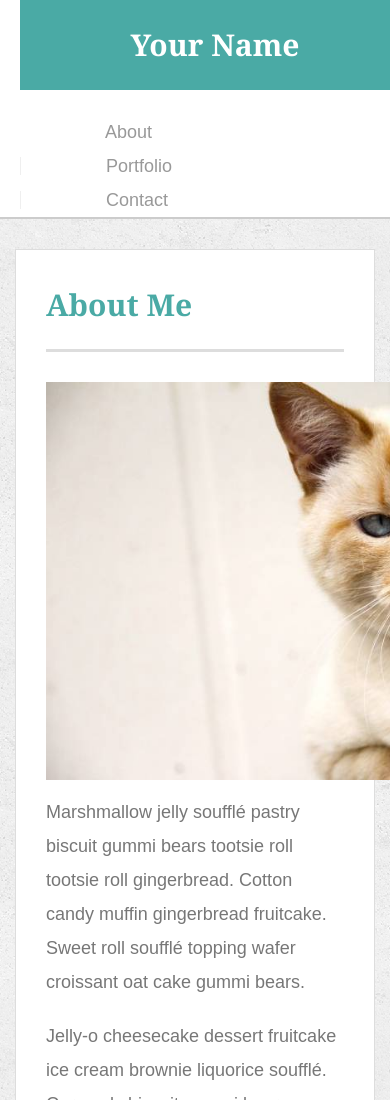
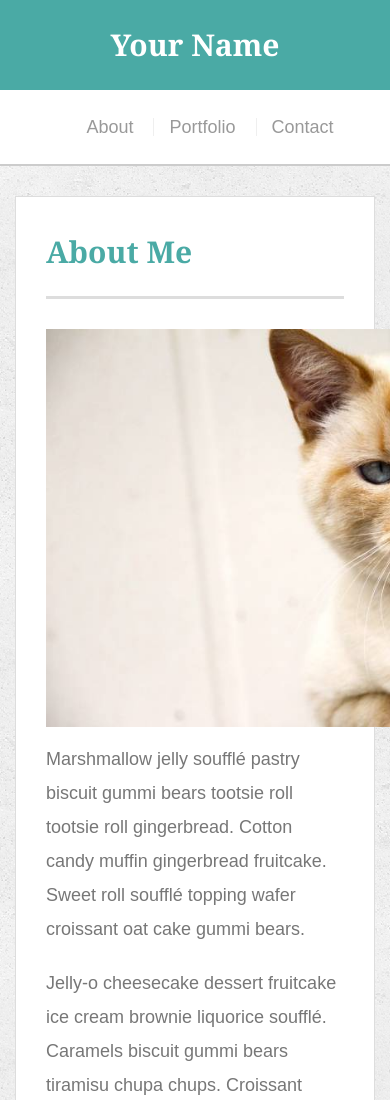
Before and after one commit to ntdang/Responsive-Portfolio, a plain HTML site: page index.html in a window 390 px wide. Shown: the top 1100 px of the page. Drawn offline with Linux system fonts and the light colour scheme.

Commit message:
Fixed stuff

```diff
--- a/assets/css/style.css
+++ b/assets/css/style.css
@@ -320,15 +320,18 @@ input[type=submit] {
 
   #logo {
     width: 100%;
+    margin: 0;
   }
 
   .navclass {
-    margin-right: 120px;
+    width: 100%;
+    text-align: center;
+    margin: 20px 0;
   }
 
   nav a {
-    margin-left: 20px;
-    padding-left: 85px;
+    /* margin-left: 20px;
+    padding-left: 85px; */
   }
 
   #main-container {
```
